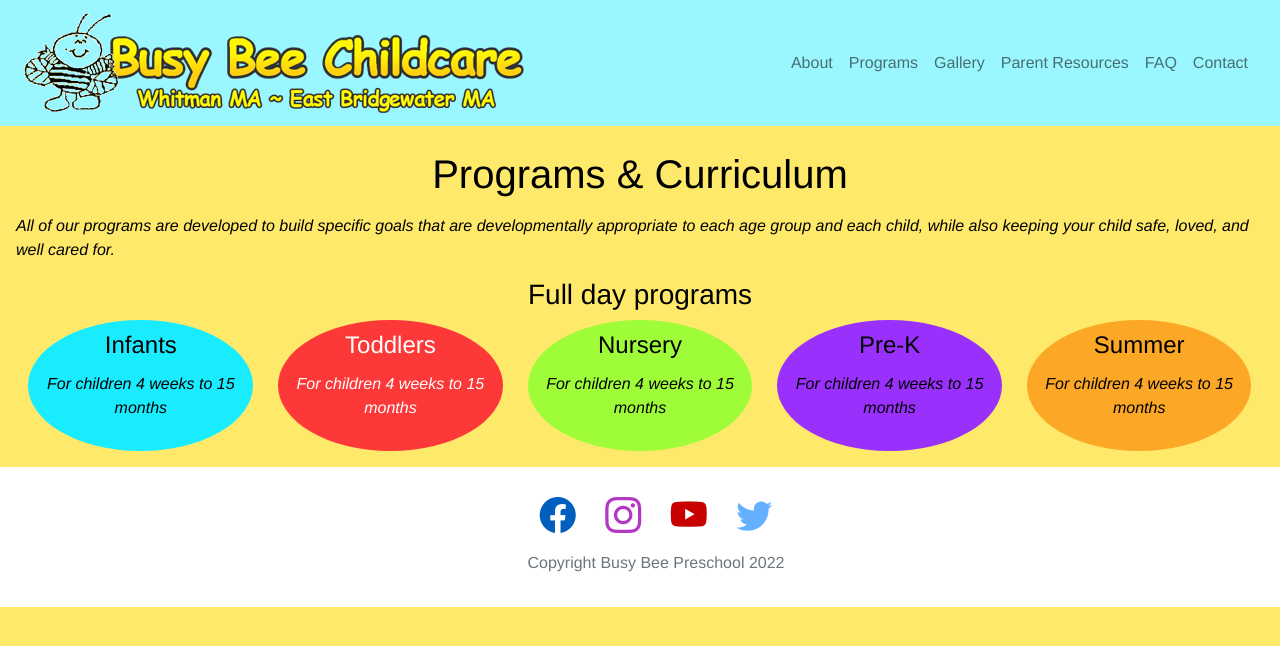
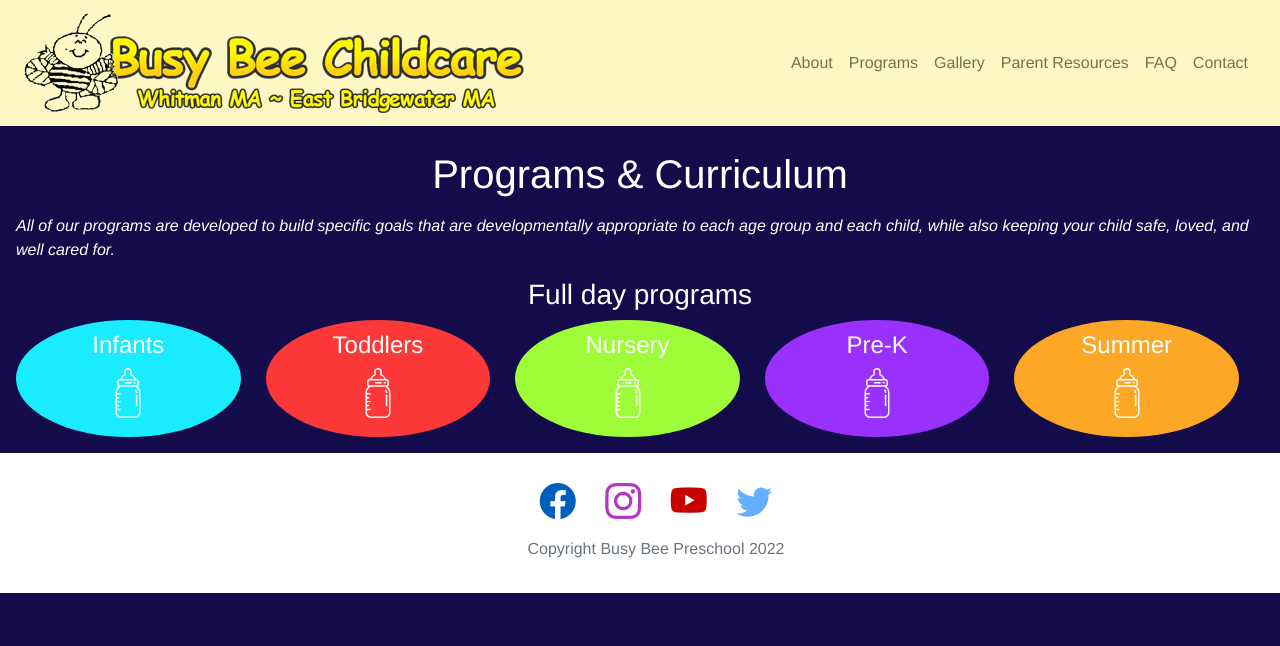
Before and after one commit to LaurenKScott/BootstrapBee, a plain HTML site: page src/programs.html in a window 1280 px wide. Drawn offline with nearby package versions, Linux system fonts and the light colour scheme.

Commit message:
icon test

```diff
--- a/src/programs.html
+++ b/src/programs.html
@@ -23,10 +23,10 @@
             var moreDisplay = getComputedStyle(more).display;
             if (moreDisplay === "none") {
                 more.style.display = "block";
-                hex.style.borderRadius = "10px";
+                hex.style.borderRadius = "10%";
             }else {
                 more.style.display = "none";
-                hex.style.borderRadius = "5px 20px 5px 20px";
+                hex.style.borderRadius = "50%";
             }
         }
     </script>
@@ -105,6 +105,7 @@
                 <div class="pro-wrap" id="pro1" onclick="expandCard('inf-detail', 'pro1')">
                     <div class="programs" id="inf">
                         <h4 class="program-title">Infants</h4>
+                        <img class="program-icon" src="/assets/bottleicon.svg">
                         <div class="p-1">
                             <p class="program-sub">For children 4 weeks to 15 months</p>
                             <ul class="list-unstyled program-details" id="inf-detail">
@@ -124,6 +125,7 @@
                 <div class="pro-wrap" id="pro2" onclick="expandCard('tod-detail', 'pro2')">
                     <div class="programs" id="tod">
                         <h4 class="program-title">Toddlers</h4>
+                        <img class="program-icon" src="/assets/bottleicon.svg">
                         <div class="p-1">
                             <p class="program-sub">For children 4 weeks to 15 months</p>
                             <ul class="list-unstyled program-details" id="tod-detail">
@@ -143,6 +145,7 @@
                 <div class="pro-wrap" id="pro3" onclick="expandCard('nurs-detail','pro3')">
                     <div class="programs" id="nurs">
                         <h4 class="program-title">Nursery</h4>
+                        <img class="program-icon" src="/assets/bottleicon.svg">
                         <div class="p-1">
                             <p class="program-sub">For children 4 weeks to 15 months</p>
                             <ul class="list-unstyled program-details" id="nurs-detail">
@@ -162,6 +165,7 @@
                 <div class="pro-wrap" id="pro4" onclick="expandCard('prek-detail', 'pro4')">
                     <div class="programs" id="prek">
                         <h4 class="program-title">Pre-K</h4>
+                        <img class="program-icon" src="/assets/bottleicon.svg">
                         <div class="p-1">
                             <p class="program-sub">For children 4 weeks to 15 months</p>
                             <ul class="list-unstyled program-details" id="prek-detail">
@@ -181,6 +185,7 @@
                 <div class="pro-wrap" id="pro5" onclick="expandCard('summer-detail', 'pro5')">
                     <div class="programs" id="summer">
                         <h4 class="program-title">Summer</h4>
+                        <img class="program-icon" src="/assets/bottleicon.svg">
                         <div class="p-1">
                             <p class="program-sub">For children 4 weeks to 15 months</p>
                             <ul class="list-unstyled program-details" id="summer-detail">
--- a/src/style.css
+++ b/src/style.css
@@ -1,7 +1,7 @@
 body {
     font-family: Helvetica, sans-serif;
-    background-color: #ffe96a;
-    color:black;
+    background-color: #140c4a;
+    color:white;
 }
 #covid {
     width: 100%;
@@ -9,7 +9,7 @@ body {
 }
 
 header {
-    background-color: rgb(154, 247, 255);
+    background-color: rgb(255, 248, 196);
 }
 
 #header-logo {
@@ -20,7 +20,6 @@ header {
    text-align: center;
 }
 #page-title {
-    color: black;
     font-weight: 500;
     text-align: center;
 }
@@ -63,15 +62,34 @@ header {
 }
 .pro-wrap {
     display: block;
-    margin: auto;
     overflow: hidden;
-    max-width: 90%;
     border-radius: 50%;
-    background-color:#1AECFF;
+    width: 90%;
+    height: max-content;
 }
 .programs {
-    margin: auto;
     padding: 5%;
+    display: flex;
+    flex-direction: column;
+    align-items: center;
+    justify-content: center;
+}
+.program-title {
+    padding-top: 0%;
+    margin-top: 0%;
+}
+.program-icon {
+    filter:invert();
+    width: 50px;
+    height: 50px;
+}
+.program-sub {
+    font-style: italic;
+    display: none;
+}
+
+.program-details {
+    display: none;
 }
 #inf {
     background-color:#1AECFF;
@@ -89,19 +107,7 @@ header {
 #summer {
     background-color: #fda727;
 }
-.program-title {
-    text-align: center;
-    padding-top: 0%;
-    margin-top: 0%;
-}
-.program-sub {
-    text-align: center;
-    font-style: italic;
-}
 
-.program-details {
-    display: none;
-}
 
 #socials {
     display:inline-block;
```
Also changed, not shown: src/index.html (+1 -1 lines), assets/bottleicon.svg (added), 1 other file.
